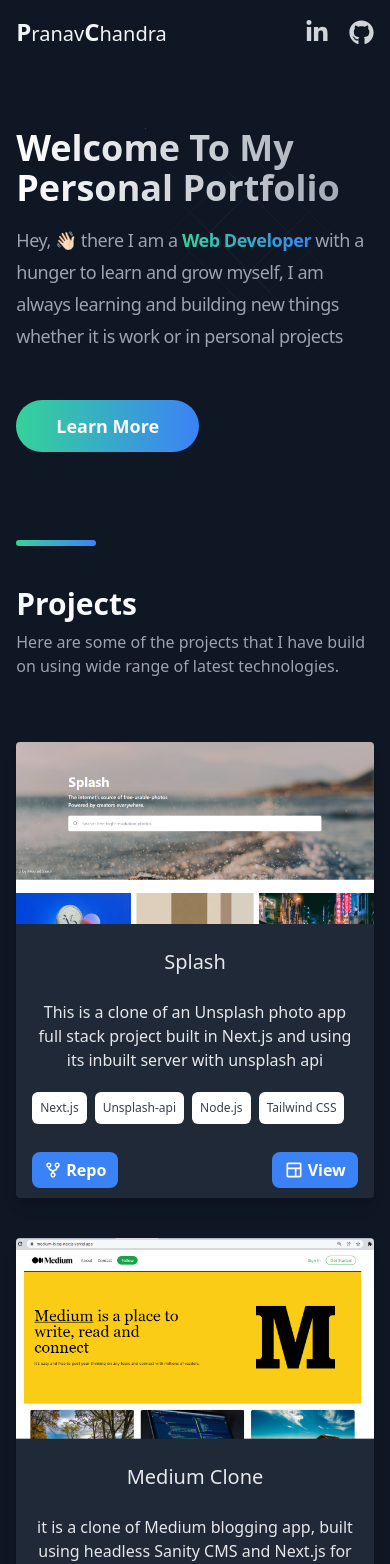
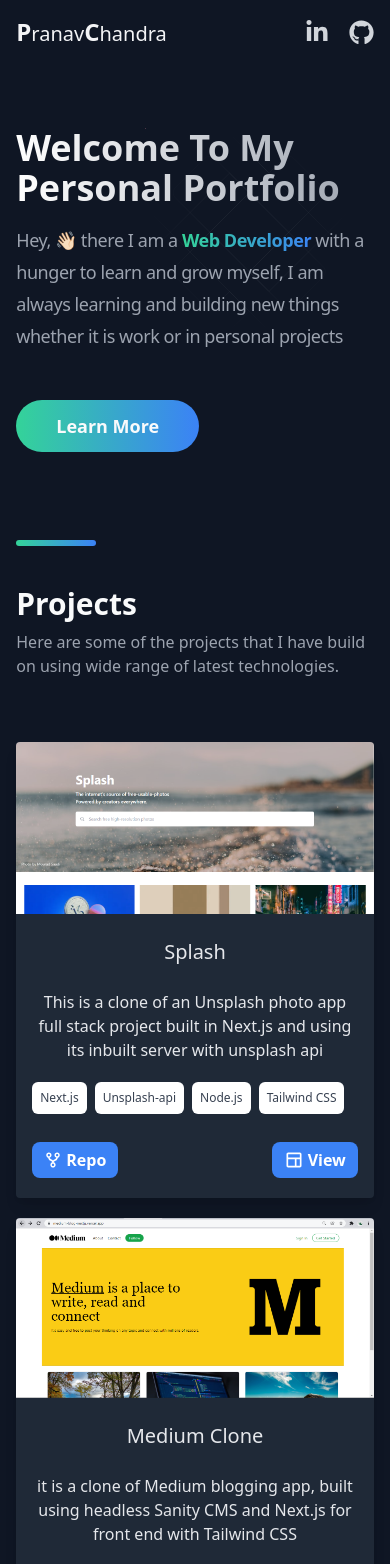
Before and after one commit to pranavchandra27/nextjs-portfolio, a Next.js app: page / in a window 390 px wide. Shown: the top 1564 px of the page. Built offline with nearby package versions, Linux system fonts and the light colour scheme.

Commit message:
fix overflow in cards

```diff
--- a/src/components/Project.js
+++ b/src/components/Project.js
@@ -14,14 +14,14 @@
         latest technologies.
       </p>
       <div className="flex mt-16 justify-center">
-        <div className="grid gap-10 grid-cols-1 md:grid-cols-2 max-w-3xl">
+        <div className="md:grid md:grid-cols-2 md:gap-5 max-w-3xl">
           {projects.map((project, idx) => (
             <div
               key={idx}
-              className="shadow-lg bg-gray-800 rounded overflow-hidden text-center w-full"
+              className="mb-5 md:mb-0 shadow-lg overflow-hidden bg-gray-800 rounded text-center"
             >
               <img src={`${project.image}.png`} className="h-2/5 w-full object-cover" alt="Project 1" />
-              <div className="px-4">
+              <div className="px-4 h-3/5">
                 <p className="mt-6 text-xl text-gray-200">{project.name}</p>
                 <p className="mt-6 text-md text-gray-200">
                   {project.description}
```
